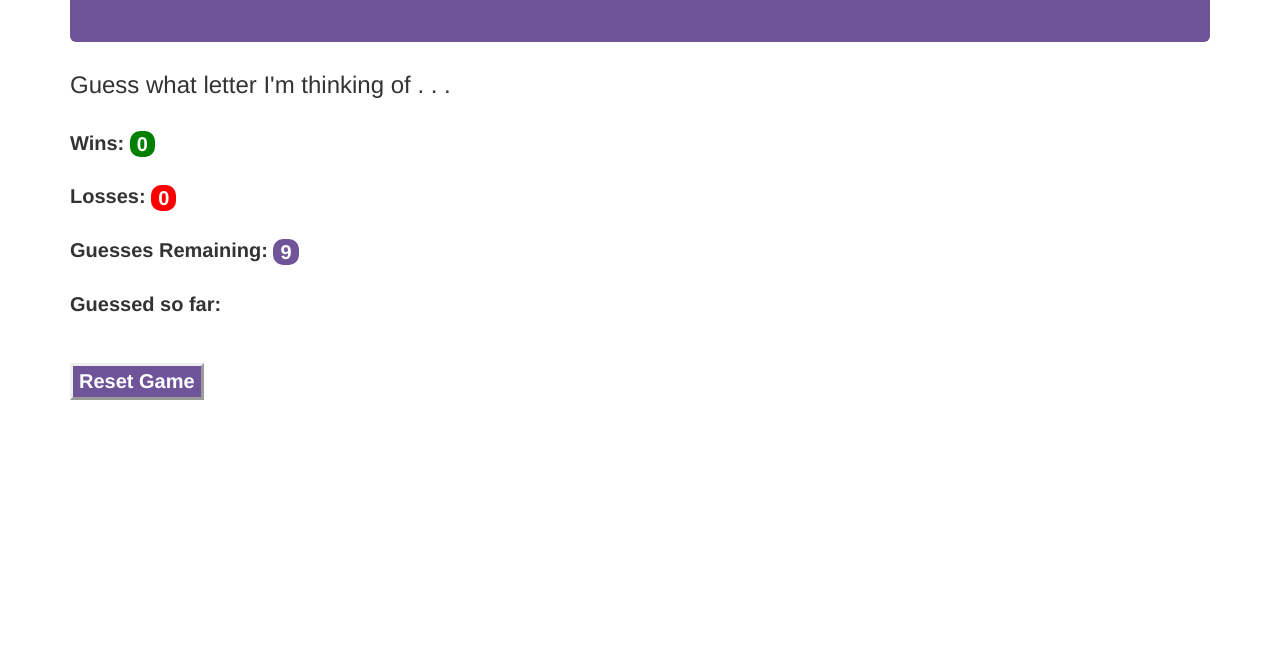
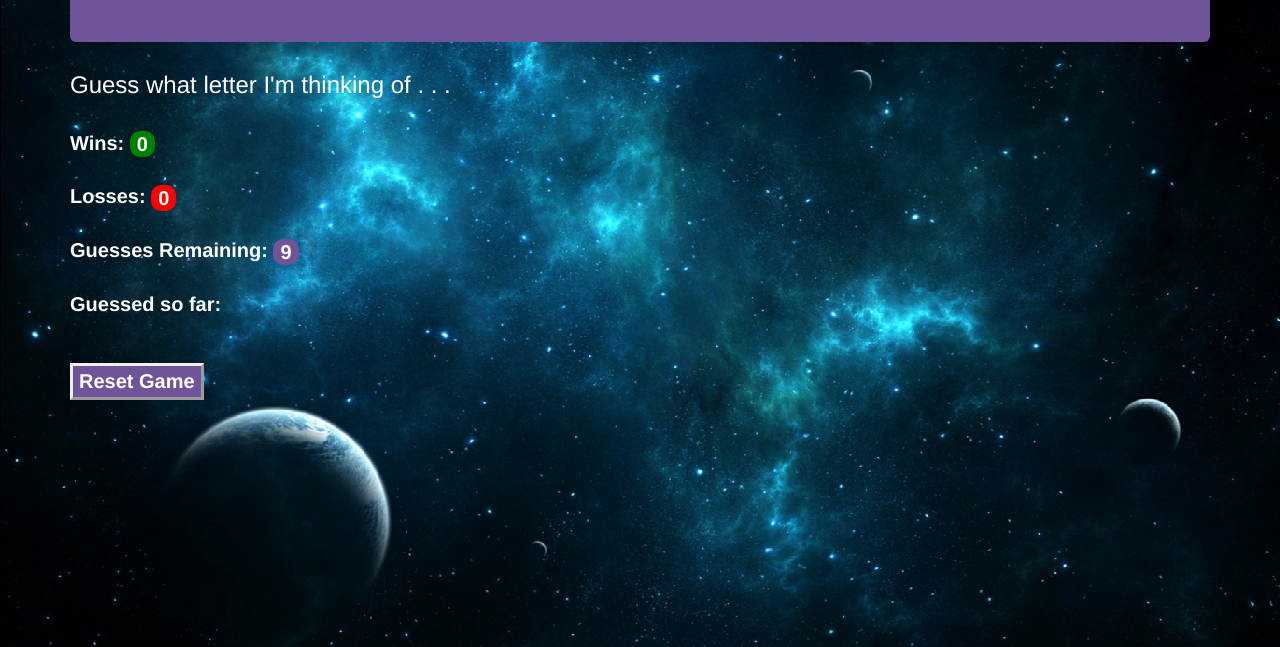
Before and after one commit to rudytorres714/Psychic-Letter-Game, a plain HTML site: page index.html in a window 1280 px wide. Shown: the part 153-800 px from the top of the page. Drawn offline with nearby package versions, Linux system fonts and the light colour scheme.

Commit message:
file changes

```diff
--- a/assets/css/style.css
+++ b/assets/css/style.css
@@ -23,6 +23,7 @@
 }
 label   {
     font-size: 20px;
+    color: white;
 }
 
 button  {
@@ -32,3 +33,6 @@ button  {
     font-weight: bold;
     border: outset;
 }
+h3  {
+    color: white;
+}
--- a/index.html
+++ b/index.html
@@ -14,7 +14,7 @@
     <link rel="stylesheet" href="assets/css/style.css">
 
 </head>
-<body>
+<body background="assets/images/SpaceTravel2.jpg">
 
 <div class="container bodyBack">
 
```
Also changed, not shown: assets/images/SpaceTravel2.jpg (added).
